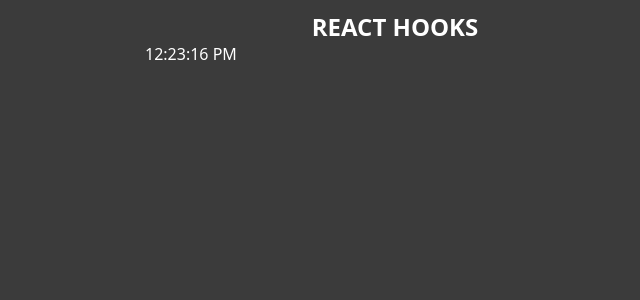
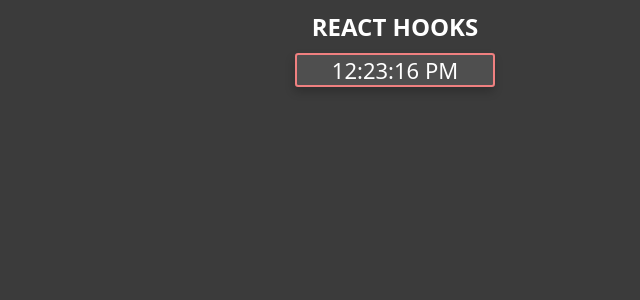
Before and after one commit to Espadv69/React_Beginner, a React (Vite) app in the folder 04-hooks-02/: page / in a window 1280 px wide. Shown: the top 300 px of the page, without its empty margins (245-885 px from the left). Built offline with nearby package versions, Linux system fonts and the light colour scheme.

Commit message:
add CSS import and update Clock component styling

```diff
--- a/04-hooks-02/src/components/Clock.jsx
+++ b/04-hooks-02/src/components/Clock.jsx
@@ -1,4 +1,6 @@
 import { useState, useEffect } from 'react'
+
+import '../css/Components.css'
 
 export const Clock = () => {
   const [date, setDate] = useState(new Date())
@@ -13,7 +15,7 @@ export const Clock = () => {
 
   return (
     <div className="clock">
-      <p>{date.toLocaleTimeString()}</p>
+      <p className='p-clock'>{date.toLocaleTimeString()}</p>
     </div>
   )
 }
```
